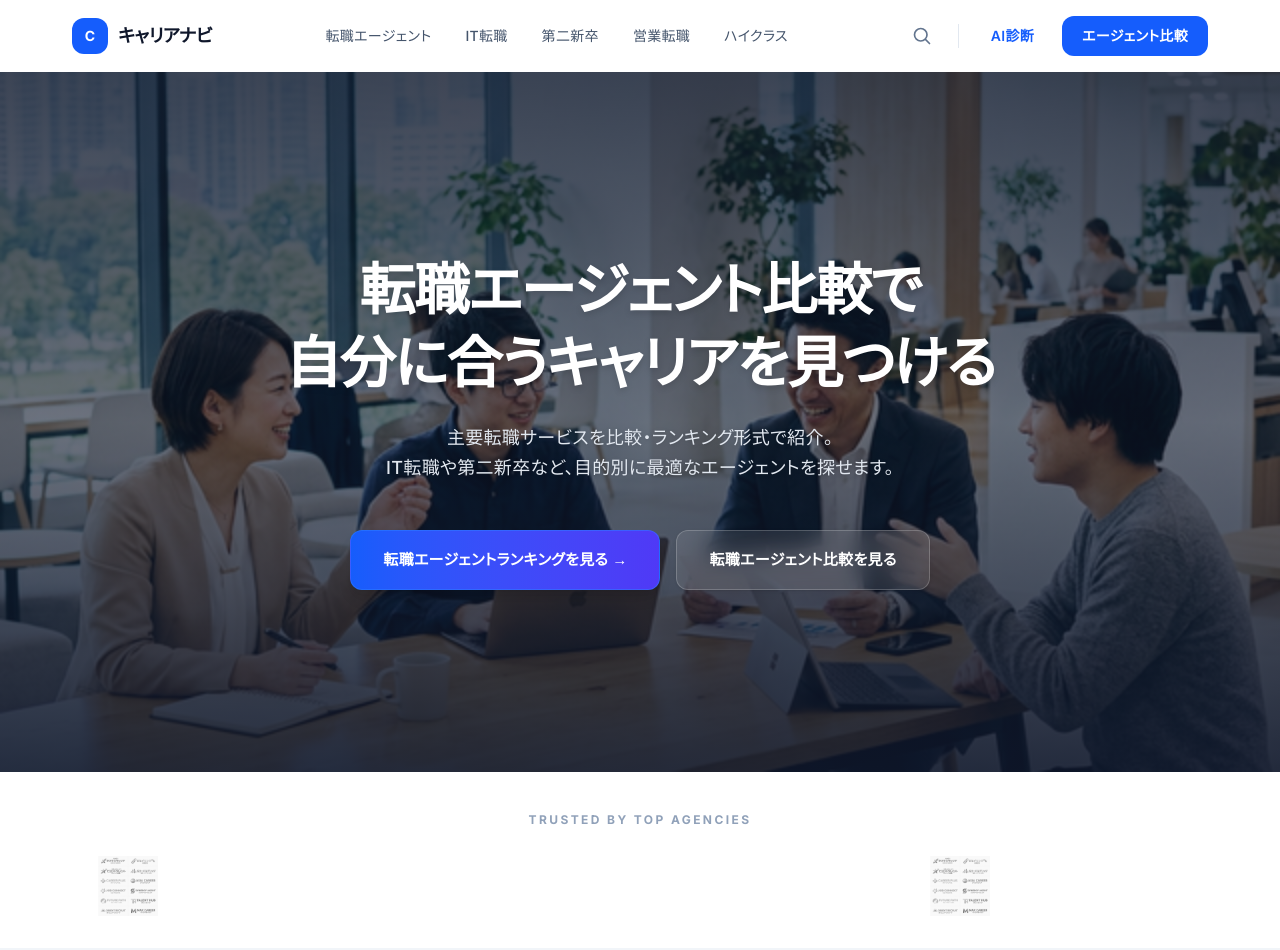
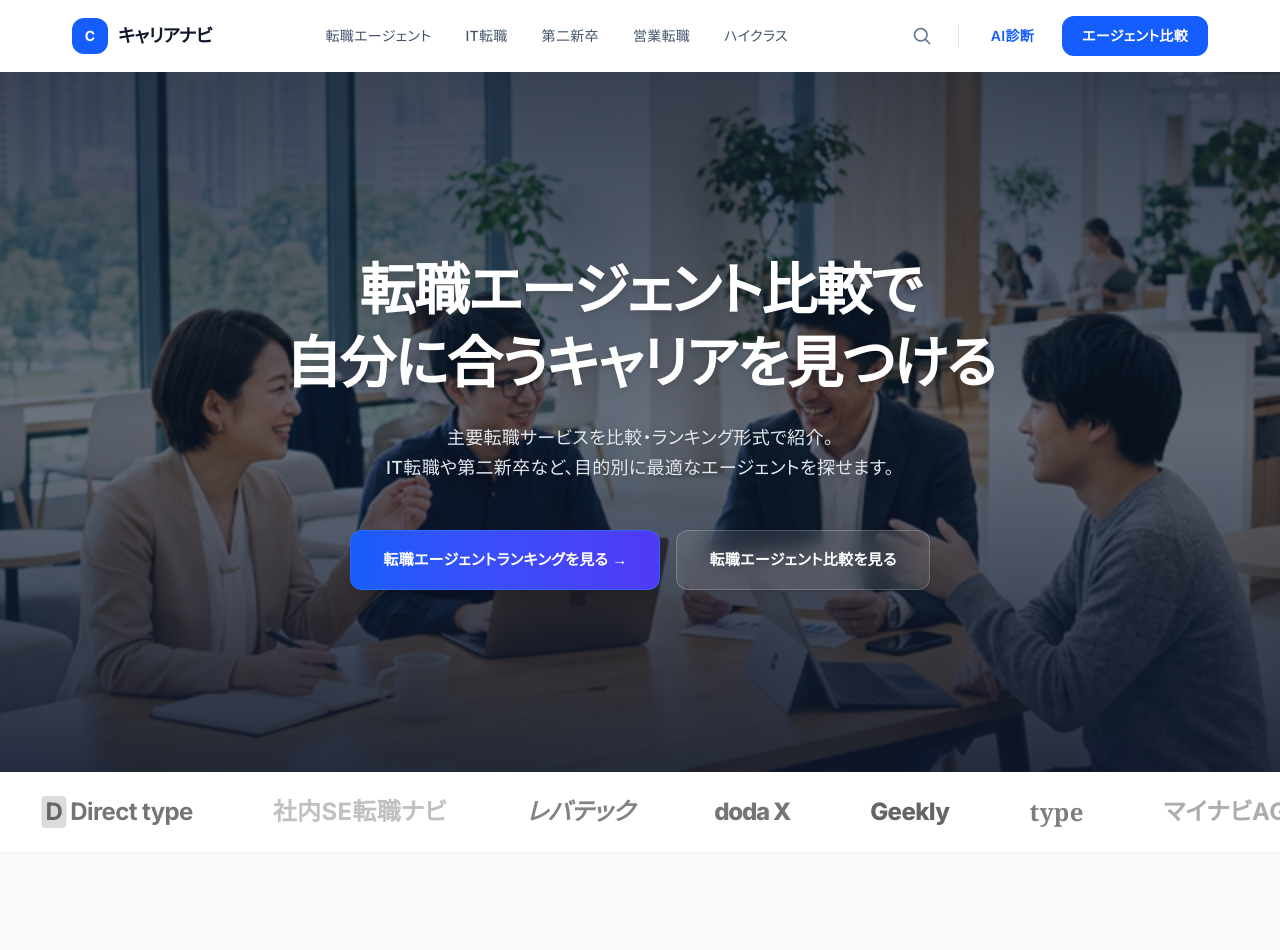
Before and after one commit to SocialBoost1201/cri-seo-media-project, a Next.js app: page / in a window 1280 px wide. Shown: the top 950 px of the page. Built offline with nearby package versions, Linux system fonts and the light colour scheme.

Commit message:
fix: revert logo marquee and remove accidental SVG icon

```diff
--- a/src/app/page.tsx
+++ b/src/app/page.tsx
@@ -122,7 +122,6 @@ export default function HomePage() {
               <Link key={`feature-${i}`} href={item.href} className="flex items-center justify-between p-4 sm:p-5 bg-white border border-blue-400 sm:border-2 sm:border-blue-400 rounded hover:bg-blue-50/30 hover:shadow-md transition-all group">
                 <div className="flex items-baseline gap-2 w-full justify-center pl-4 sm:pl-0 sm:ml-auto sm:mr-auto">
                   <span className="text-[22px] sm:text-2xl font-bold text-blue-600 font-sans tracking-tight">{item.title}</span>
-                  <svg xmlns="http://www.w3.org/2000/svg" fill="none" viewBox="0 0 24 24" strokeWidth={1.5} stroke="currentColor" className="w-7 h-7 mb-2 text-green-600"><path strokeLinecap="round" strokeLinejoin="round" d="M12 6v12m-3-2.818.879.659c1.171.879 3.07.879 4.242 0 1.172-.879 1.172-2.303 0-3.182C13.536 12.219 12.768 12 12 12c-.725 0-1.45-.22-2.003-.659-1.106-.879-1.106-2.303 0-3.182s2.9-.879 4.006 0l.415.33M21 12a9 9 0 1 1-18 0 9 9 0 0 1 18 0Z" /></svg>
                   <span className="text-[13px] sm:text-[15px] font-bold text-slate-800">{item.sub}</span>
                 </div>
                 <span className="text-[10px] text-slate-800 ml-auto group-hover:translate-x-1 transition-transform">▶</span>
--- a/src/components/ui/LogoMarquee.tsx
+++ b/src/components/ui/LogoMarquee.tsx
@@ -2,40 +2,44 @@
 
 import { motion } from "framer-motion";
 
-import Image from "next/image";
+const LOCOS = [
+  { name: "doda", color: "text-blue-500", font: "font-black tracking-tighter" },
+  { name: "BIZREACH", color: "text-red-600", font: "font-serif font-bold tracking-widest" },
+  { name: "ASSIGN", color: "text-red-600", font: "font-black tracking-wider" },
+  { name: "PASONA", color: "text-red-700", font: "font-sans font-light tracking-[0.2em]" },
+  { name: "Direct type", color: "text-navy-900", font: "font-bold tracking-tight", bg: "bg-yellow-400 text-black px-1 rounded-sm mr-1" },
+  { name: "社内SE転職ナビ", color: "text-blue-400", font: "font-bold" },
+  { name: "レバテック", color: "text-red-600", font: "font-black italic" },
+  { name: "doda X", color: "text-navy-900", font: "font-black tracking-tighter" },
+  { name: "Geekly", color: "text-black", font: "font-black tracking-tight" },
+  { name: "type", color: "text-slate-800", font: "font-serif font-bold" },
+  { name: "マイナビAGENT", color: "text-blue-500", font: "font-bold" },
+];
 
-// ダミーロゴ画像を横に並べて見せるための設定
-// 実際の公式ロゴ画像が入った1枚の横長画像(dummy_logos.png)をリピートして使います
-const MARQUEE_ITEMS = [1, 2, 3, 4]; // 無限スクロールのループ用に複数個配置
+// 無限スクロール用に配列を複製
+const MARQUEE_ITEMS = [...LOCOS, ...LOCOS, ...LOCOS];
 
 export default function LogoMarquee() {
   return (
-    <div className="w-full overflow-hidden bg-white py-8 border-b border-slate-100 flex flex-col gap-4">
-      <div className="text-center mb-2">
-        <span className="text-xs font-bold text-slate-400 tracking-[0.2em] uppercase">Trusted by Top Agencies</span>
-      </div>
+    <div className="w-full overflow-hidden bg-white py-6 border-b border-slate-100 flex flex-col gap-4">
       {/* 1段目 (左へスクロール) */}
       <div className="relative flex overflow-hidden group">
         <motion.div
-          className="flex whitespace-nowrap items-center"
+          className="flex whitespace-nowrap gap-12 sm:gap-20 px-6 items-center"
           animate={{ x: ["0%", "-50%"] }}
           transition={{
-            duration: 40,
+            duration: 30,
             ease: "linear",
             repeat: Infinity,
           }}
         >
-          {MARQUEE_ITEMS.map((_, index) => (
+          {MARQUEE_ITEMS.map((logo, index) => (
             <div
               key={`row1-${index}`}
-              className="relative w-[800px] h-[60px] shrink-0 opacity-60 hover:opacity-100 transition-opacity duration-300 grayscale hover:grayscale-0 mx-4"
+              className={`flex items-center justify-center opacity-60 hover:opacity-100 transition-opacity duration-300 grayscale hover:grayscale-0 cursor-default select-none shrink-0 text-xl sm:text-2xl ${logo.color} ${logo.font}`}
             >
-              <Image
-                src="/images/logos/dummy_logos.png"
-                alt="提携エージェントロゴ"
-                fill
-                className="object-contain"
-              />
+              {logo.bg && <span className={logo.bg}>D</span>}
+              {logo.name}
             </div>
           ))}
         </motion.div>
```
